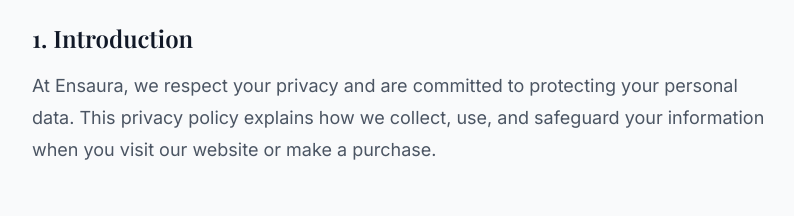
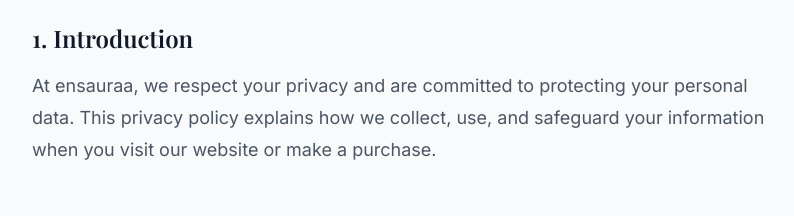
Before and after one commit to dhruvshibhare/ensaura2, a Next.js app: page /privacy in a window 1280 px wide. Shown: the part 287-503 px from the top of the page, without its empty margins (192-986 px from the left). Built offline with nearby package versions, Linux system fonts and the light colour scheme.

Commit message:
Update page.tsx

```diff
--- a/app/privacy/page.tsx
+++ b/app/privacy/page.tsx
@@ -32,7 +32,7 @@
             <section className="mb-8">
               <h2 className="text-2xl font-semibold text-gray-900 mb-4">1. Introduction</h2>
               <p className="text-gray-600">
-                At Ensaura, we respect your privacy and are committed to protecting your personal data. This privacy policy explains how we collect, use, and safeguard your information when you visit our website or make a purchase.
+                At ensauraa, we respect your privacy and are committed to protecting your personal data. This privacy policy explains how we collect, use, and safeguard your information when you visit our website or make a purchase.
               </p>
             </section>
 
@@ -69,7 +69,7 @@
               <h2 className="text-2xl font-semibold text-gray-900 mb-4">5. Contact Us</h2>
               <p className="text-gray-600">
                 If you have any questions about our Privacy Policy, please contact us at:<br />
-                Email: hello@ensaura.com<br />
+                Email: ensauraa@gmail.com<br />
                 Phone: +91 8882930034
               </p>
             </section>
```
